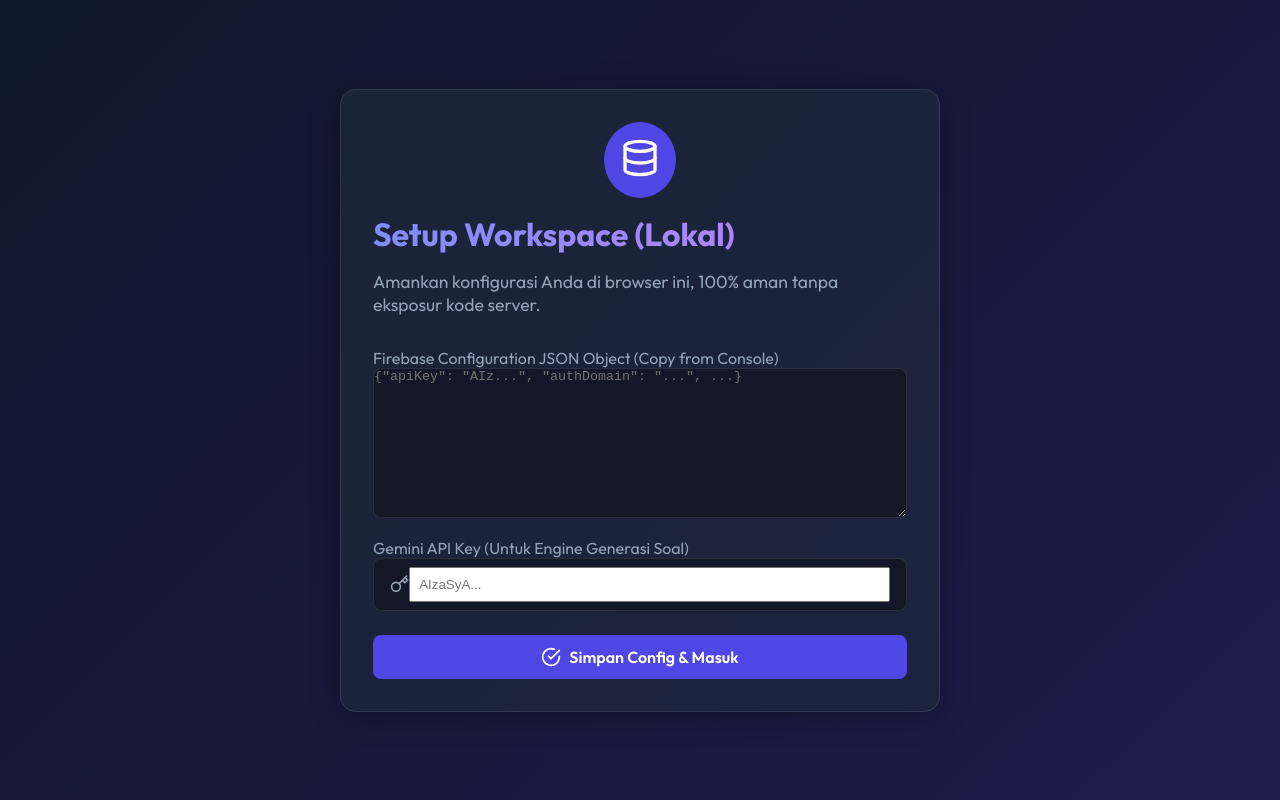
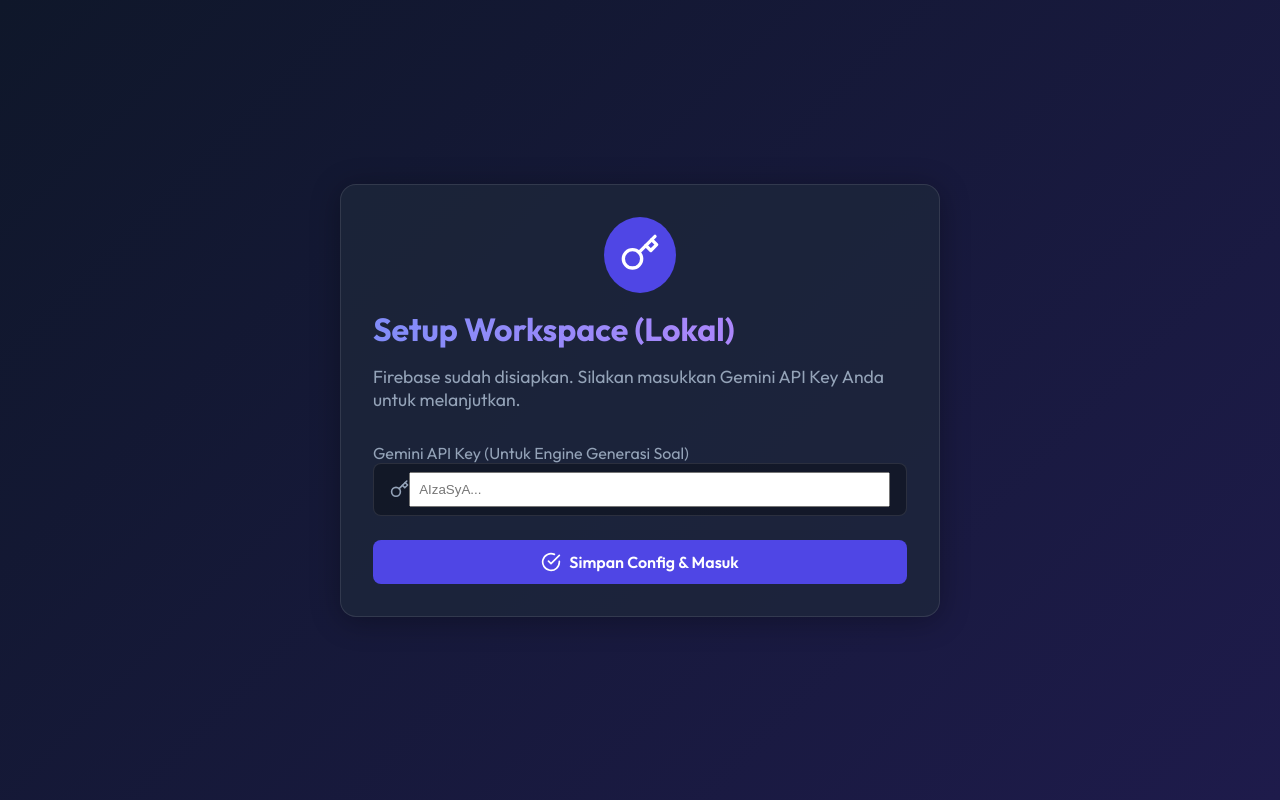
Before and after one commit to aangadela2022/latihan-soal-matematika, a React (Vite) app: page / in a window 1280 px wide. Built offline with nearby package versions, Linux system fonts and the light colour scheme.

Commit message:
Hardcode Firebase config & remove from UI

```diff
--- a/src/components/ConfigUI.jsx
+++ b/src/components/ConfigUI.jsx
@@ -1,28 +1,30 @@
 import React, { useState } from 'react';
 import { saveFirebaseConfig } from '../firebase';
 import { saveGeminiKey } from '../aiConfig';
-import { Database, Key, CheckCircle } from 'lucide-react';
+import { Key, CheckCircle } from 'lucide-react';
 
 export default function ConfigUI({ onConfigComplete }) {
-  const [fbConfig, setFbConfig] = useState('');
   const [gkConfig, setGkConfig] = useState('');
   const [error, setError] = useState('');
 
   const handleSave = () => {
+    if (!gkConfig.trim()) {
+      setError('Gemini API Key tidak boleh kosong.');
+      return;
+    }
+
     try {
-       // Validate JSON
-       JSON.parse(fbConfig);
-
-       const fbSuccess = saveFirebaseConfig(fbConfig);
+       // Firebase is hardcoded now, we just call saveFirebaseConfig to trigger init
+       const fbSuccess = saveFirebaseConfig();
        const genSuccess = saveGeminiKey(gkConfig);
 
        if (fbSuccess && genSuccess) {
           onConfigComplete();
        } else {
-          setError('Gagal menginisialisasi. Cek format config JSON dan pastikan API Key tidak kosong.');
+          setError('Gagal menginisialisasi. Pastikan API Key valid.');
        }
     } catch (e) {
-       setError('Format Firebase Config harus berupa JSON valid dari Firebase Console.');
+       setError('Terjadi kesalahan saat menyimpan konfigurasi.');
     }
   };
 
@@ -31,26 +33,13 @@
       <div className="glass-panel" style={{maxWidth: '600px', width: '100%'}}>
         <div className="flex justify-center mb-4">
           <div style={{background: 'var(--primary)', padding: '1rem', borderRadius: '50%'}}>
-            <Database size={40} color="white" />
+            <Key size={40} color="white" />
           </div>
         </div>
         <h1 className="title text-center" style={{fontSize: '2rem'}}>Setup Workspace (Lokal)</h1>
-        <p className="subtitle text-center" style={{marginBottom: '2rem'}}>Amankan konfigurasi Anda di browser ini, 100% aman tanpa eksposur kode server.</p>
+        <p className="subtitle text-center" style={{marginBottom: '2rem'}}>Firebase sudah disiapkan. Silakan masukkan Gemini API Key Anda untuk melanjutkan.</p>
 
         {error && <div className="badge badge-danger mb-4 w-full p-4">{error}</div>}
-
-        <div className="mb-4">
-           <label className="block text-sm mb-2" style={{color: 'var(--text-muted)'}}>
-             Firebase Configuration JSON Object (Copy from Console)
-           </label>
-           <textarea
-             className="w-full p-4"
-             style={{background: 'rgba(0,0,0,0.3)', border: '1px solid rgba(255,255,255,0.1)', color: 'white', borderRadius: '8px', minHeight: '150px'}}
-             placeholder='{"apiKey": "AIz...", "authDomain": "...", ...}'
-             value={fbConfig}
-             onChange={(e) => setFbConfig(e.target.value)}
-           ></textarea>
-        </div>
 
         <div className="mb-6">
            <label className="block text-sm mb-2" style={{color: 'var(--text-muted)'}}>
--- a/src/firebase.js
+++ b/src/firebase.js
@@ -4,15 +4,20 @@
 export let firebaseApp = null;
 export let db = null;
 
-// The config will be loaded from localStorage when the app boots
+const firebaseConfig = {
+  apiKey: "AIzaSyA-FGwJ-XaVGAve7Mhpz8aMtemZEEVhOEE",
+  authDomain: "latihan-soal-matematika.firebaseapp.com",
+  projectId: "latihan-soal-matematika",
+  storageBucket: "latihan-soal-matematika.firebasestorage.app",
+  messagingSenderId: "684723272865",
+  appId: "1:684723272865:web:f0c254f795075b675c04e0",
+  measurementId: "G-H874VNBW7P"
+};
+
 export const initFirebase = () => {
-    const storedConfig = localStorage.getItem("firebaseConfig");
-    if (!storedConfig) return false;
-
     try {
-        const config = JSON.parse(storedConfig);
         if (!getApps().length) {
-            firebaseApp = initializeApp(config);
+            firebaseApp = initializeApp(firebaseConfig);
         } else {
             firebaseApp = getApps()[0];
         }
@@ -24,8 +29,7 @@
     }
 };
 
-// Also expose a function to save config
+// Expose a dummy function to keep compatibility with App.jsx
 export const saveFirebaseConfig = (configStr) => {
-    localStorage.setItem("firebaseConfig", configStr);
     return initFirebase();
 };
```
